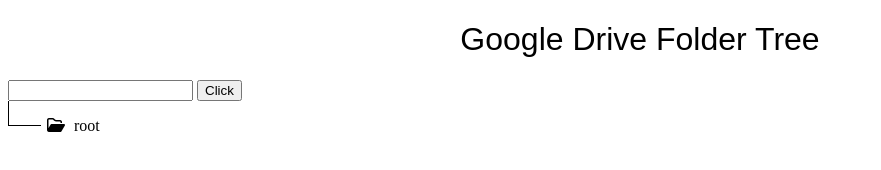
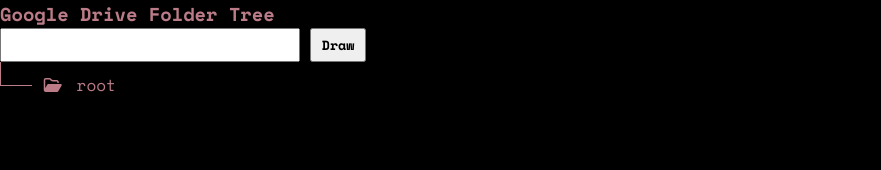
Before and after one commit to hoshikira18/google-drive-folder-tree, a website: page index.html in a window 1280 px wide. Shown: the whole page, without its empty margins (0-881 px from the left). Drawn offline with nearby package versions, Linux system fonts and the light colour scheme.

Commit message:
add: styles

```diff
--- a/index.html
+++ b/index.html
@@ -1,5 +1,6 @@
 <!DOCTYPE html>
 <html lang="en">
+
 <head>
   <meta charset="UTF-8">
   <meta name="viewport" content="width=device-width, initial-scale=1.0">
@@ -7,19 +8,25 @@
   <link rel="stylesheet" href="styles.css">
   <script src="https://kit.fontawesome.com/98e7058ed2.js" crossorigin="anonymous"></script>
 </head>
+
 <body>
-  <h1>Google Drive Folder Tree</h1>
-  <input type="text" id="client-id">
+  <div class="container">
 
-    <button id="btn">Click</button>
-  <div id="tree-container">
-    <li class="subfolder-item root">
+    <h3 class="title">Google Drive Folder Tree</h3>
+    <input type="text" id="client-id">
+    <button id="btn">Draw</button>
+
+    <div id="tree-container">
+      <li class="subfolder-item root">
         <span class="line"></span>
         <i class="far fa-folder-open" aria-hidden="true"></i>
         <span>root</span>
-    </li>
+      </li>
+    </div>
+
   </div>
 
   <script src="main.js"></script>
 </body>
+
 </html>
--- a/main.js
+++ b/main.js
@@ -1,7 +1,7 @@
 
 
 
-    var YOUR_REDIRECT_URI = 'https://graph-tree.w3spaces.com';
+    var YOUR_REDIRECT_URI = 'http://127.0.0.1:5500';
     var fragmentString = location.hash.substring(1);
 
     // Parse query string to see if page request is coming from OAuth 2.0 server.
@@ -17,6 +17,10 @@
       }
     }
 
+    var ClientID = document.querySelector('#client-id');
+    let localStorageClientID = localStorage.getItem('client_id');
+    localStorageClientID ? ClientID.value = localStorageClientID : ClientID.value = '';
+
 
 function trySampleRequest(folderId, parentElement, level) {
 
@@ -31,7 +35,6 @@
     xhr.onreadystatechange = function (e) {
       if (xhr.readyState === 4 && xhr.status === 200) {
         let folderData = JSON.parse(xhr.response);
-        console.log(folderData);
 
         // Process each subfolder
         if (folderData.files) {
@@ -86,8 +89,12 @@
 
 
     function oauth2SignIn() {
-      var YOUR_CLIENT_ID = document.querySelector('#client-id').value
-    //   var YOUR_CLIENT_ID = '827991249178-7266v9638qfmdms8hea327dnemnv19eq.apps.googleusercontent.com'
+
+      var YOUR_CLIENT_ID = ClientID.value
+
+      // Save the client ID in local storage.
+      localStorage.setItem('client_id', YOUR_CLIENT_ID);
+
       // Google's OAuth 2.0 endpoint for requesting an access token
       var oauth2Endpoint = 'https://accounts.google.com/o/oauth2/v2/auth';
 
@@ -125,4 +132,5 @@
     const btn = document.querySelector('#btn');
     btn.addEventListener('click', () => {
       trySampleRequest('root', document.getElementById('tree-container'), 0);
+      localStorage.setItem('client_id', document.querySelector("#client-id").value);
     });
--- a/styles.css
+++ b/styles.css
@@ -1,9 +1,34 @@
 /* Place your CSS styles in this file */
+@import url('https://fonts.googleapis.com/css2?family=Quicksand:wght@300;400;500;600;700&family=Space+Mono:ital,wght@0,400;0,700;1,400;1,700&display=swap');
 
-h1 {
-  text-align: center;
-  font-family: "Source Sans Pro", sans-serif;
+* {
+  box-sizing: border-box;
+  margin: 0;
+  font-family: 'Space Mono', monospace;
+}
+body {
+  background-color: #000;
   font-weight: normal;
+  font-size: 16px;
+  color: #333;
+  margin: 0;
+  padding: 0;
+}
+
+h3 {
+  font-weight: bold;
+  color: #bb7c88;
+  font-family: 'Space Mono', monospace;
+}
+
+#client-id {
+  padding: 5px 10px;
+  width: 300px;
+}
+
+#btn {
+  padding: 5px 10px;
+  font-weight: bold;
 }
 
 .tree-container {
@@ -13,11 +38,12 @@
 ul, li {
   list-style-type: none;
   line-height: 24px;
+  color: #bb7c88;
 }
 
 .line {
-  border-bottom: 1px solid;
-  border-left: 1px solid;
+  border-bottom: 1px solid #bb7c88;
+  border-left: 1px solid #bb7c88;
   height: 1.5rem;
   width: 2rem;
   display: inline-block;
@@ -27,9 +53,10 @@
 
 i {
   margin-right: 5px;
+  color: #bb7c88;
 }
 
 .subfolder-list {
-  border-left: solid 1px black;
+  border-left: solid 1px #bb7c88;
   margin-top: 0;
 }
```
